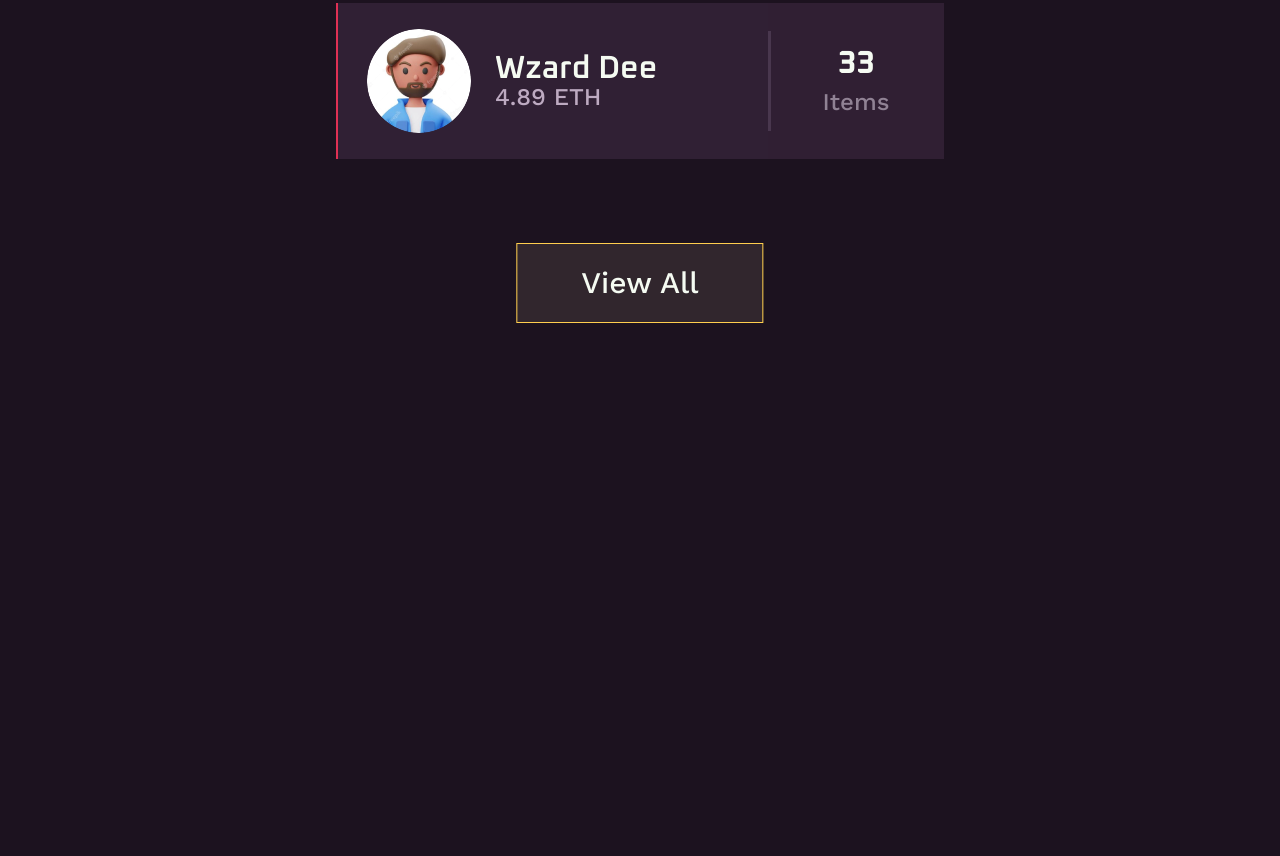
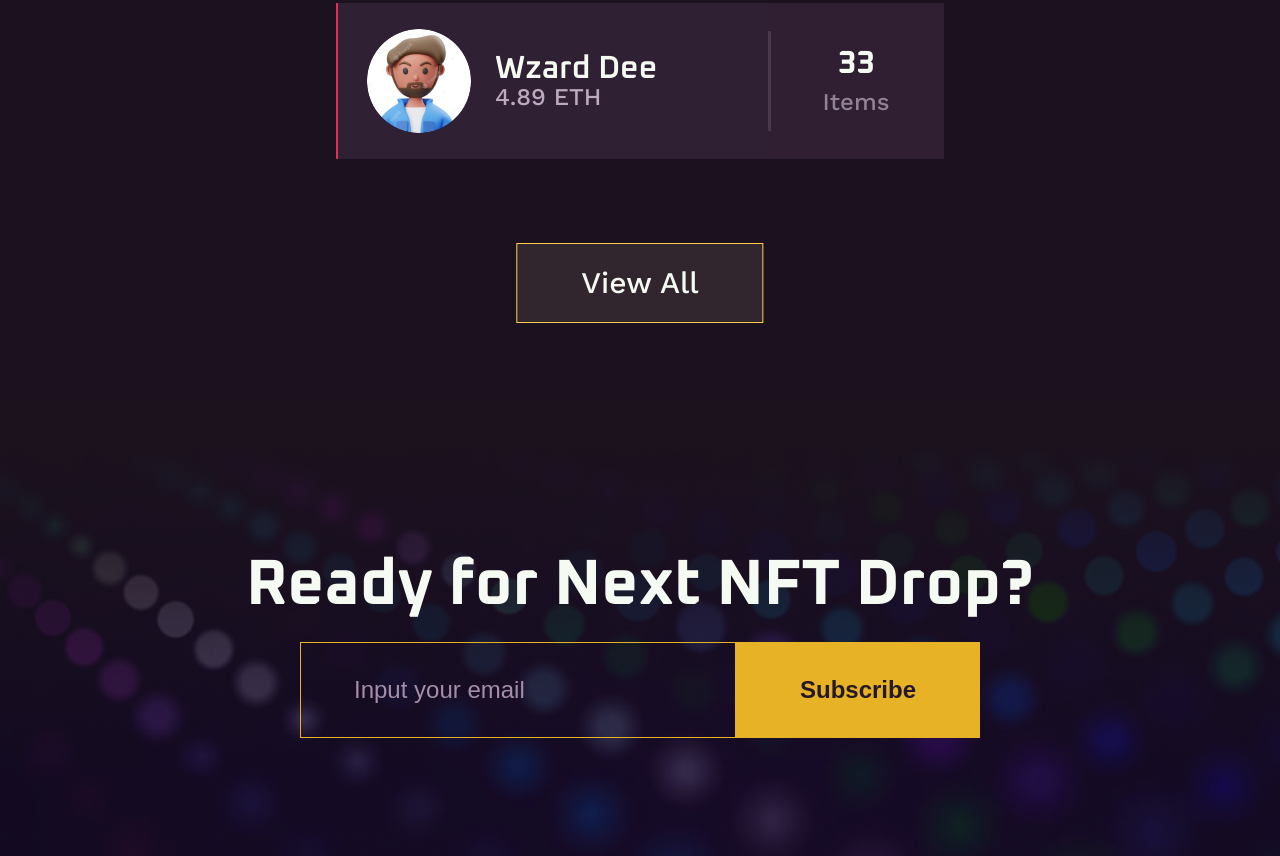
Before and after one commit to VladimirrAndreevich/nft, a website: page src/index.html in a window 1280 px wide. Shown: the part 6181-7037 px from the top of the page. Before the commit the page ends 6584 px from the top, so only its background shows below. Drawn offline with nearby package versions, Linux system fonts and the light colour scheme; files that its build step writes are made by us from their sources; files whose address does not match are found by name.

Commit message:
add section subscribe

```diff
--- a/src/assets/scss/_variables.scss
+++ b/src/assets/scss/_variables.scss
@@ -40,4 +40,8 @@ $color-creators-effect: #e03054;
 $color-creators-price: #bdaac1;
 
 $transition-duration-effect: 0.8s;
-$transition-timing-function-effect: cubic-bezier(0.835, 0.175, 0.675, 0.19); ;
+$transition-timing-function-effect: cubic-bezier(0.835, 0.175, 0.675, 0.19);
+
+// subscribe
+$color-subscribe-input-submit-bg: #e7b226;
+$color-subscribe-input-submit: #251928;
--- a/src/assets/scss/style.scss
+++ b/src/assets/scss/style.scss
@@ -984,3 +984,67 @@ a {
     font-size: math.div(24px, 16px) + rem;
   }
 }
+
+//subscribe
+.subscribe {
+  padding-top: 150px;
+  padding-bottom: 118px;
+
+  background-image: url("../img/subscribe-bg.png");
+  background-repeat: no-repeat;
+  background-position: center center;
+  background-size: cover;
+
+  &__form-wrapper {
+    display: flex;
+    justify-content: center;
+    margin-top: 25px;
+  }
+
+  &__form {
+    display: flex;
+    justify-content: center;
+
+    width: 680px;
+    height: 96px;
+  }
+
+  &__email {
+    width: 100%;
+    border: 1px solid $color-subscribe-input-submit-bg;
+
+    background: none;
+
+    padding-left: 53px;
+    padding-right: 53px;
+
+    color: $color-main;
+    font-size: math.div(24px, 16px) + rem;
+
+    &::placeholder {
+      color: #a48ea9;
+      font-size: math.div(24px, 16px) + rem;
+    }
+  }
+
+  &__submit {
+    flex-grow: 0;
+    flex-shrink: 0;
+    width: 244px;
+
+    border: none;
+
+    color: $color-subscribe-input-submit;
+    font-weight: 700;
+    font-size: math.div(24px, 16px) + rem;
+
+    background-color: $color-subscribe-input-submit-bg;
+    cursor: pointer;
+
+    transition: box-shadow $transition-duration $transition-timing-function;
+
+    &:hover {
+      box-shadow: 2px 0px 10px $color-subscribe-input-submit-bg;
+    }
+  }
+}
--- a/src/index.html
+++ b/src/index.html
@@ -7,7 +7,7 @@ title: NameOfPage
 
 <main class="main">
   {{> companies }} {{> auctions }} {{> how }} {{> popular }} {{> categories }}
-  {{> creators }}
+  {{> creators }} {{> subscribe }}
 </main>
 
 <!-- Swiper JS -->
--- /dev/null
+++ b/src/tpl/partials/sections/subscribe.html
@@ -0,0 +1,21 @@
+<section class="subscribe">
+  <div class="container">
+    <div class="title-wrapper">
+      <h2 class="section-title">Ready for Next NFT Drop?</h2>
+    </div>
+
+    <div class="subscribe__form-wrapper">
+      <form action="get" class="subscribe__form">
+        <input
+          class="subscribe__email"
+          type="email"
+          id="email"
+          size="30"
+          placeholder="Input your email"
+          required
+        />
+        <input class="subscribe__submit" type="submit" value="Subscribe" />
+      </form>
+    </div>
+  </div>
+</section>
```
Also changed, not shown: docs/index.html (+22 -0 lines), docs/assets/css/style.css, docs/assets/css/style.min.css, docs/assets/img/subscribe-bg.png (added), docs/assets/img/subscribe-bg.webp (added).
